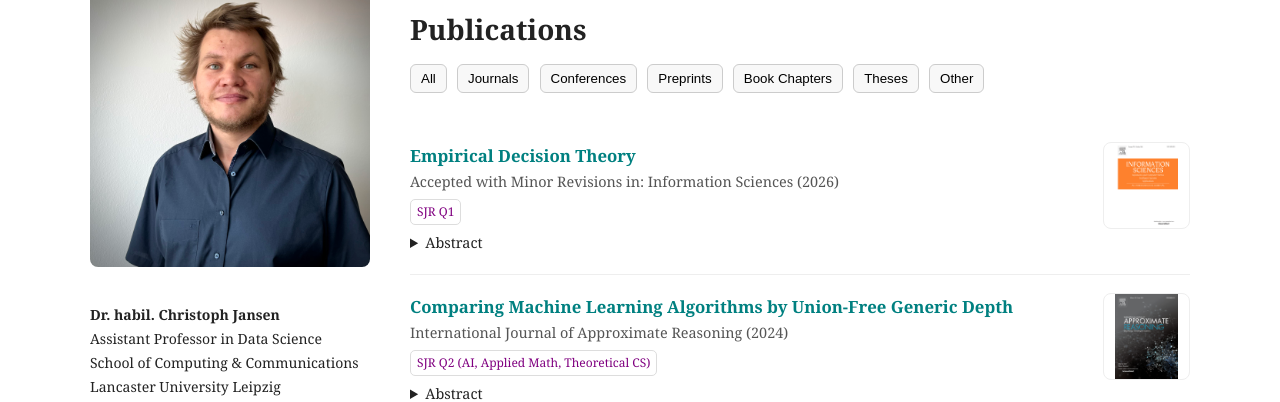
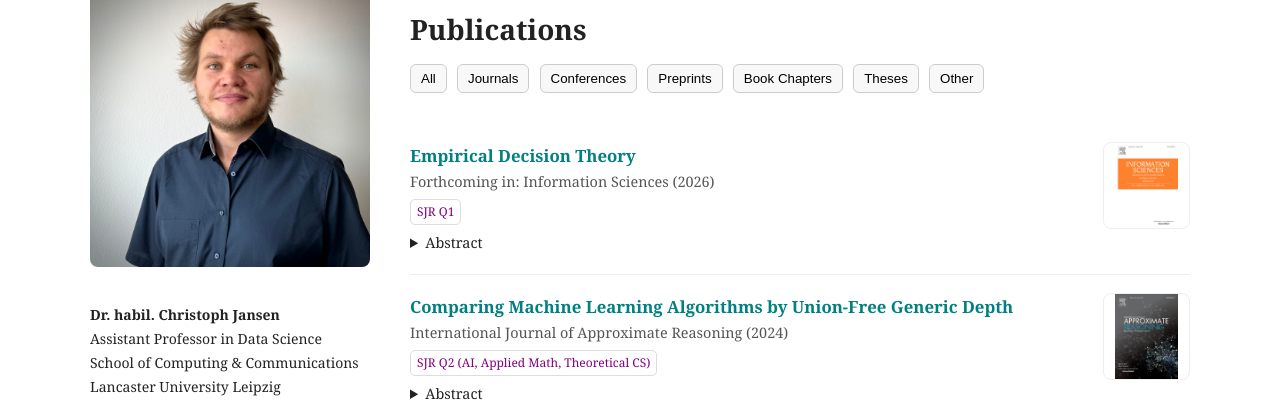
Before and after one commit to jansenc/jansenc.github.io, a Jekyll site: the page built from publications/index.md, in a window 1280 px wide and 900 px high. Shown: the part 170-572 px from the top of the window. Built offline with Jekyll 4.4.1, drawn with Linux system fonts in a browser that asks for light colours.

Commit message:
Update index.md

```diff
--- a/publications/index.md
+++ b/publications/index.md
@@ -102,7 +102,7 @@ function filterPubs(type) {
 <div class="pub journal">
   <div class="pub-left">
     <div class="pub-title"><b><a href="https://arxiv.org/abs/2512.05677" class="paper-link">Empirical Decision Theory</a></b></div>
-    <div class="pub-meta">Accepted with Minor Revisions in: Information Sciences (2026)</div>
+    <div class="pub-meta">Forthcoming in: Information Sciences (2026)</div>
    <span class="tag">SJR Q1 </span>
 
   <details><summary>Abstract</summary>
```
